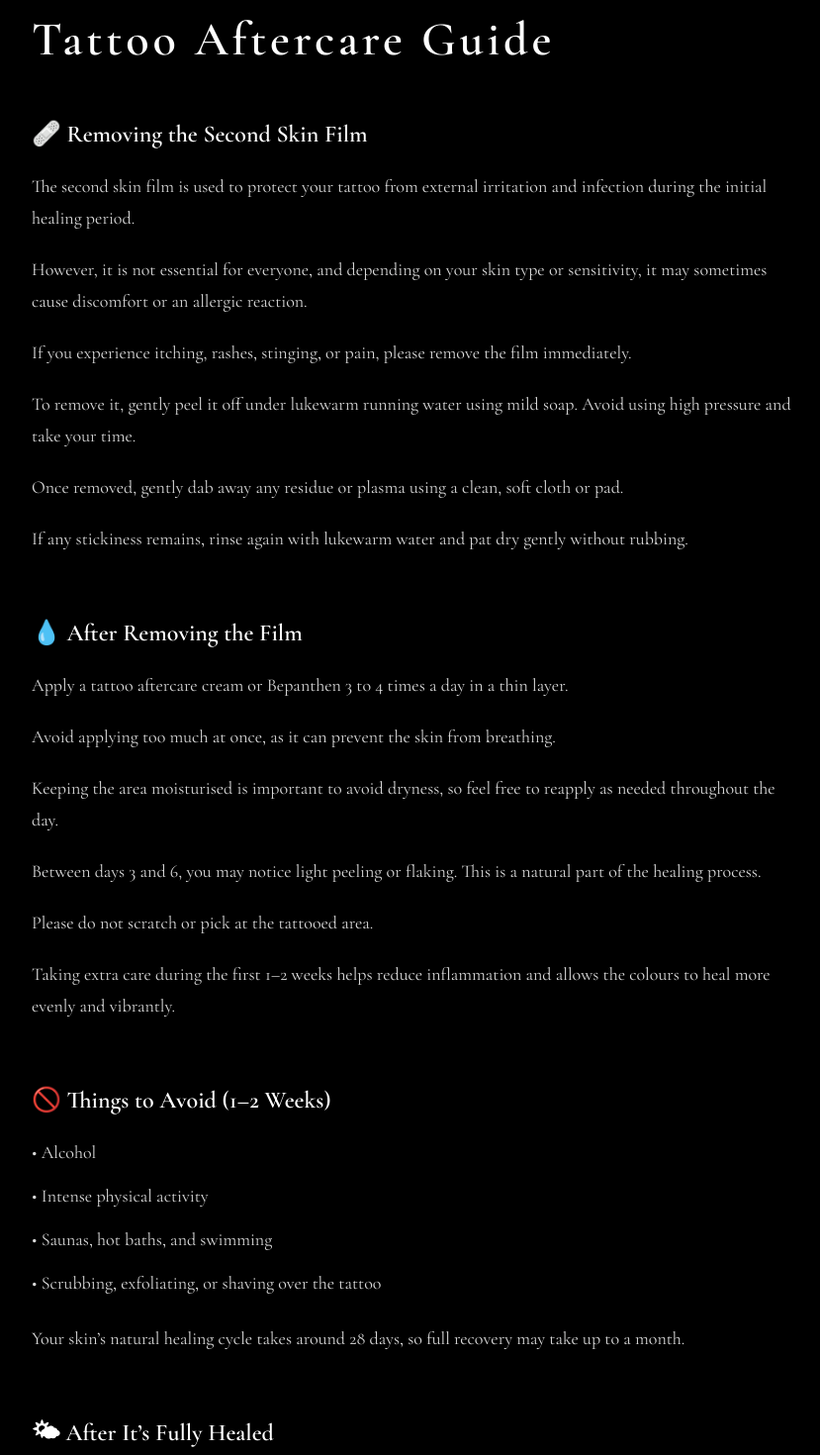
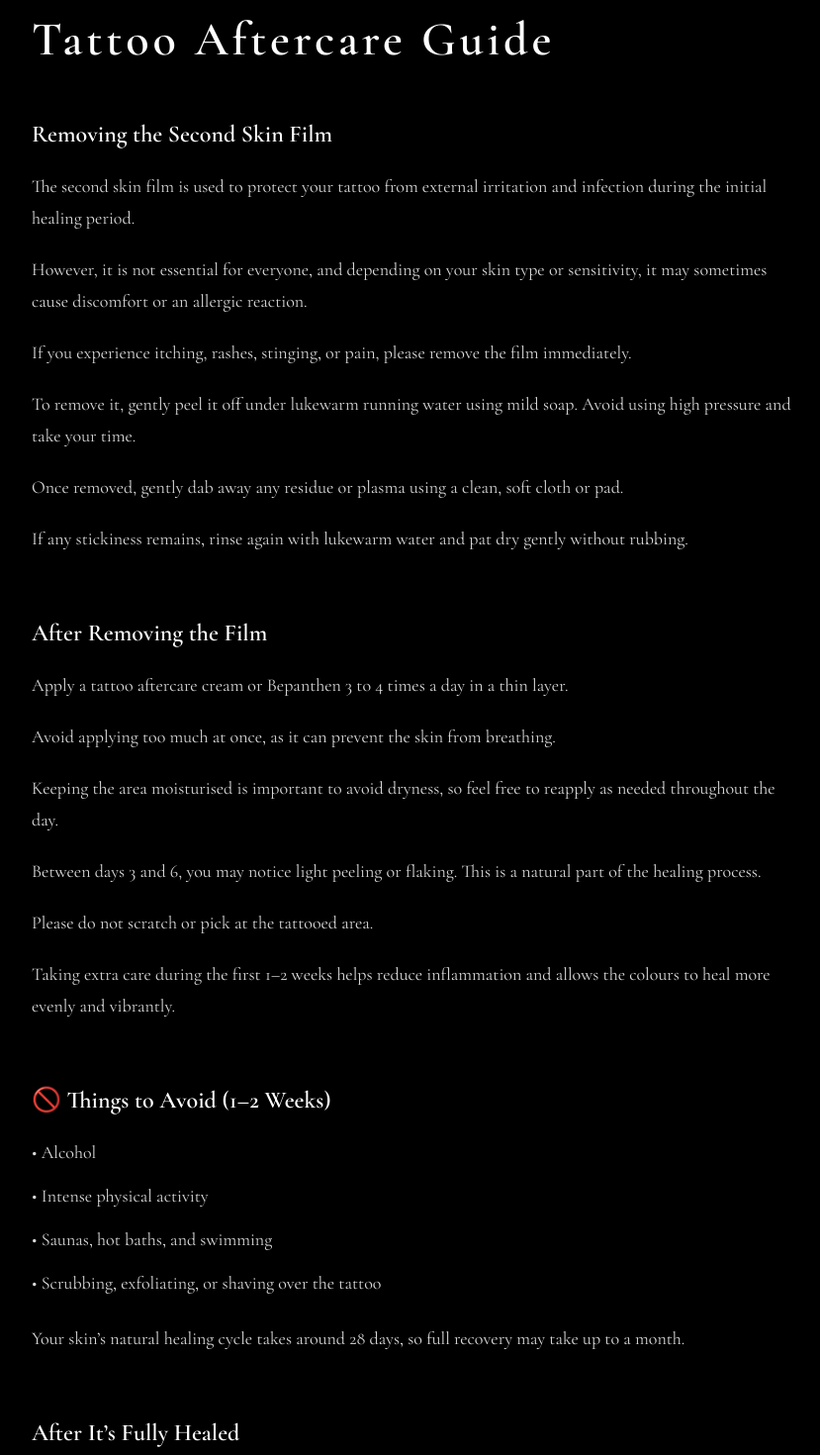
Before and after one commit to iamkimria/rian-tattoo-booking, a Next.js app: page /aftercare in a window 1280 px wide. Shown: the part 80-1550 px from the top of the page at 99% size, without its empty margins (224-1053 px from the left). Built offline with nearby package versions, Linux system fonts and the light colour scheme.

Commit message:
remove emoji

```diff
--- a/app/aftercare/page.tsx
+++ b/app/aftercare/page.tsx
@@ -9,7 +9,7 @@ export default function AftercarePage() {
         <div className="space-y-16 text-lg text-white/85">
           <div>
             <h2 className="mb-5 text-2xl font-semibold text-white">
-              🩹 Removing the Second Skin Film
+             Removing the Second Skin Film
             </h2>
 
             <div className="space-y-5 leading-8">
@@ -50,7 +50,7 @@ export default function AftercarePage() {
 
           <div>
             <h2 className="mb-5 text-2xl font-semibold text-white">
-              💧 After Removing the Film
+             After Removing the Film
             </h2>
 
             <div className="space-y-5 leading-8">
@@ -110,7 +110,7 @@ export default function AftercarePage() {
 
           <div>
             <h2 className="mb-5 text-2xl font-semibold text-white">
-              🌤 After It’s Fully Healed
+               After It’s Fully Healed
             </h2>
 
             <div className="space-y-5 leading-8">
```
